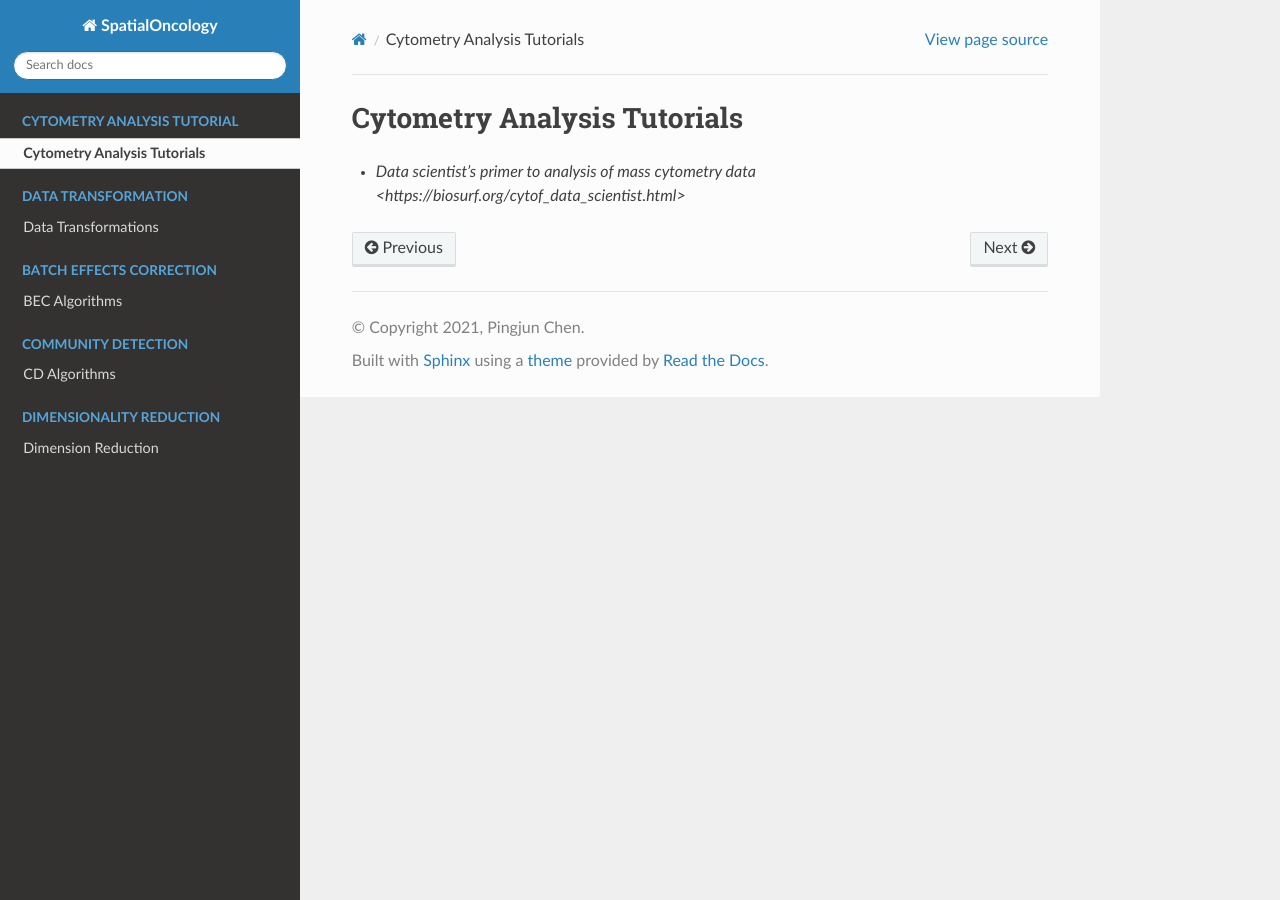
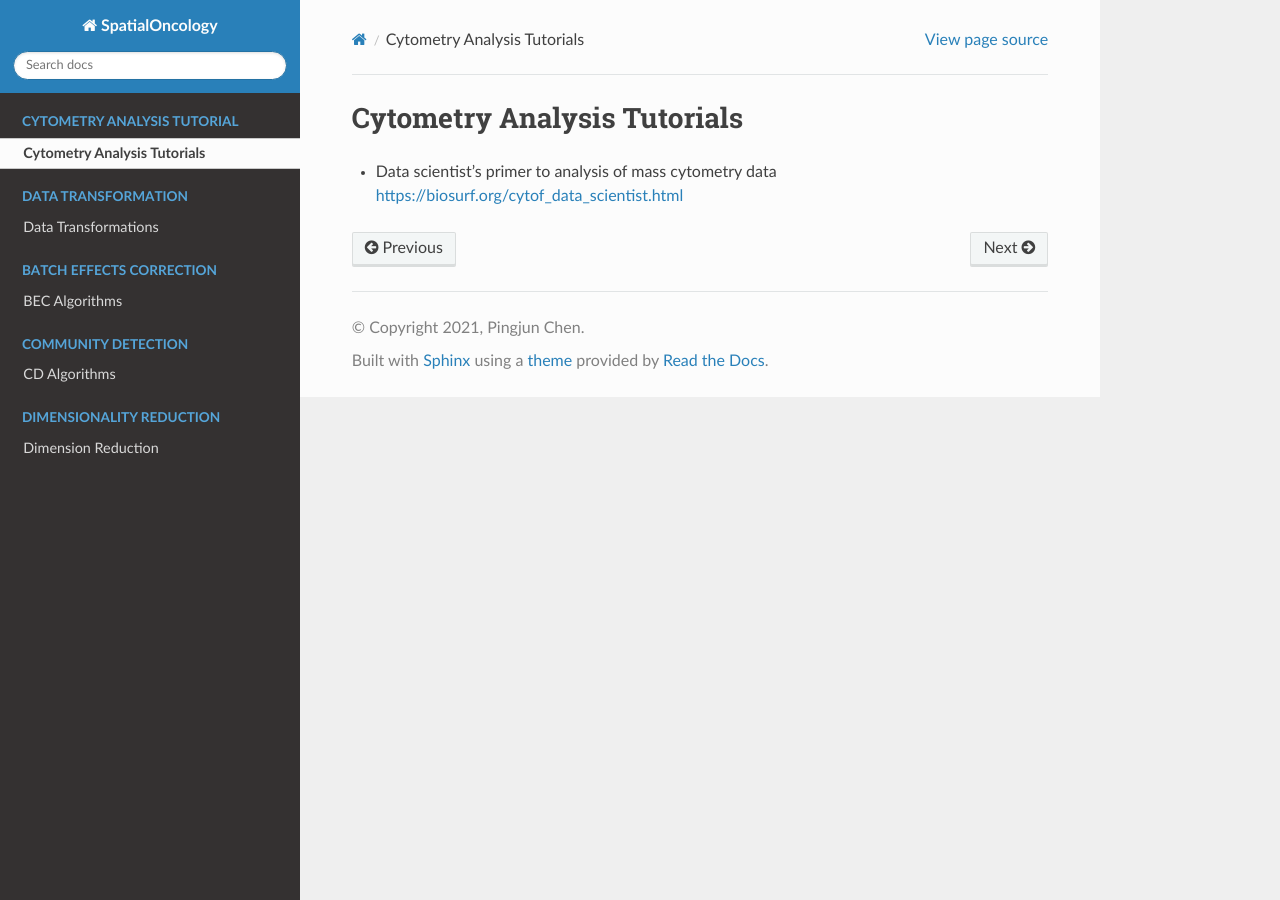
Before and after one commit to PingjunChen/MultiplexedSingleCellSpatialBiology, a Sphinx documentation site: the page built from docs/source/cytometry_tutorial.rst, in a window 1280 px wide. Built offline with Sphinx 7.4.7 and the Read the Docs theme 2.0.0, drawn with Linux system fonts in a browser that asks for light colours.

Commit message:
udpate the link

```diff
--- a/docs/source/cytometry_tutorial.rst
+++ b/docs/source/cytometry_tutorial.rst
@@ -1,3 +1,3 @@
 Cytometry Analysis Tutorials
 --------
-* `Data scientist’s primer to analysis of mass cytometry data <https://biosurf.org/cytof_data_scientist.html>`
+* Data scientist’s primer to analysis of mass cytometry data https://biosurf.org/cytof_data_scientist.html
```
